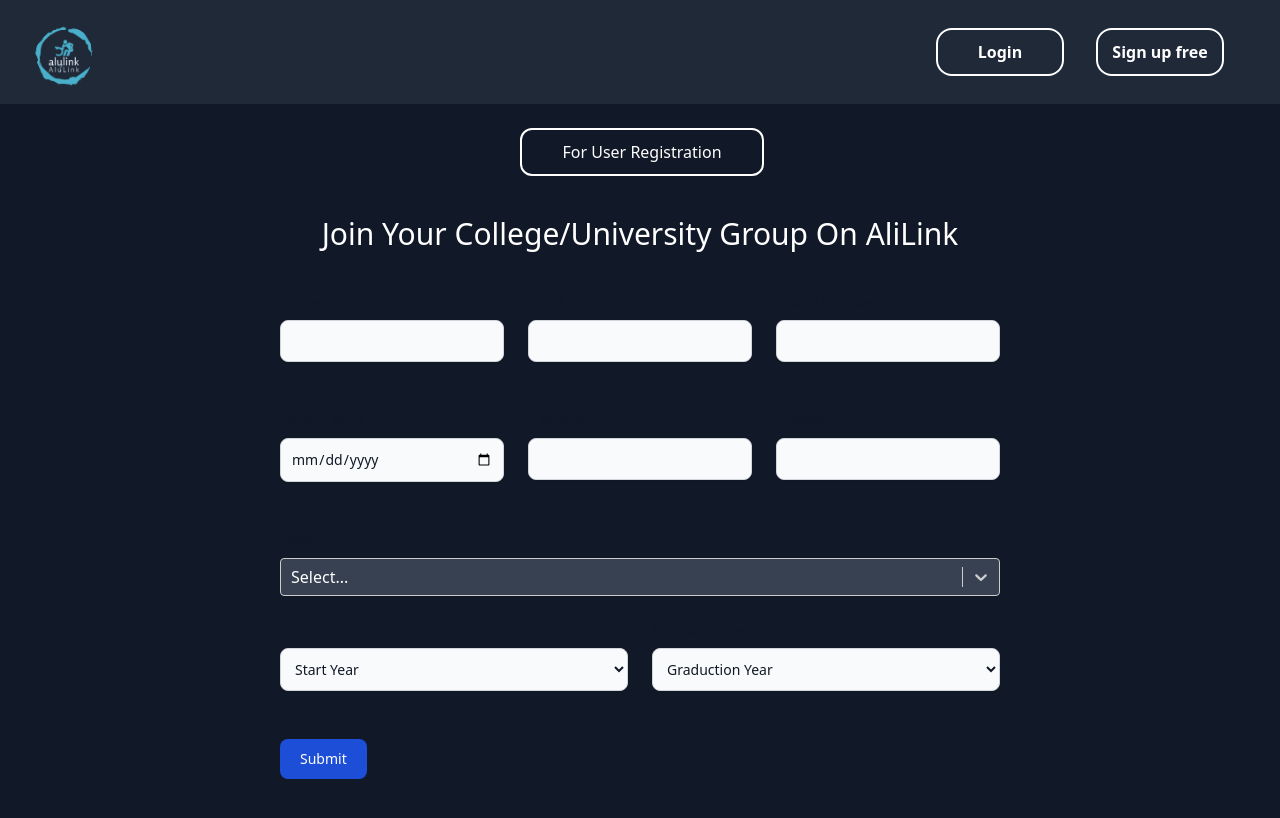
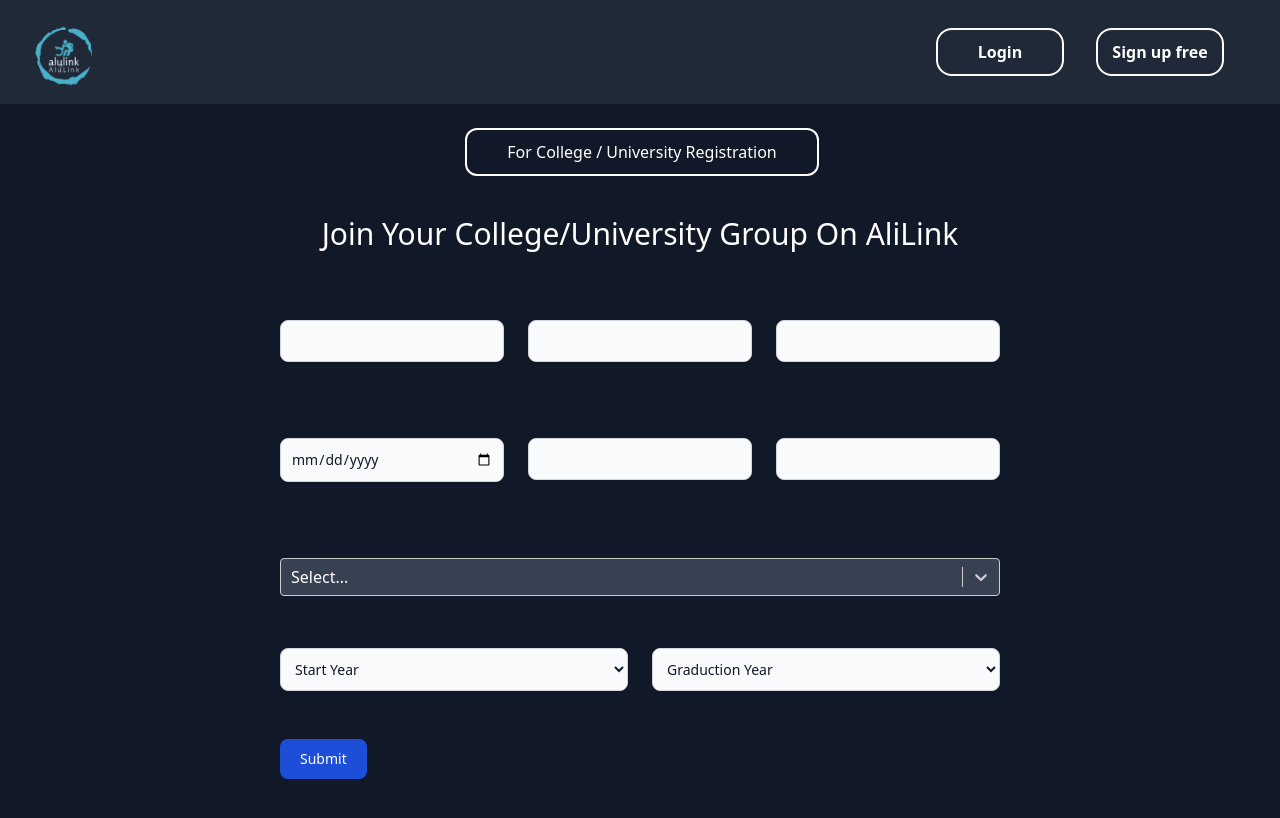
Before and after one commit to darshan-trivedi-10/alulink-client, a React (Create React App) app: page /signup in a window 1280 px wide. Shown: the top 818 px of the page. Built offline with nearby package versions, Linux system fonts and the light colour scheme.

Commit message:
change signup button text

```diff
--- a/src/pages/Signup.js
+++ b/src/pages/Signup.js
@@ -13,7 +13,7 @@ const Signup = () => {
 
             <div className='flex text-white justify-center'>
                 <button className="rounded-xl ml-1 pl-10 pr-10 border-2 mt-6 border-white w-auto h-12  border-1 transition duration-300 hover:border-gray-600 hover:border-3" onClick={() => { setIsUserRegistation(!isUserRegistation) }}>
-                    For {isUserRegistation ? "College / University" : "User"} Registration
+                    For {isUserRegistation ? "User":"College / University"} Registration
                 </button>
             </div>
 
```
